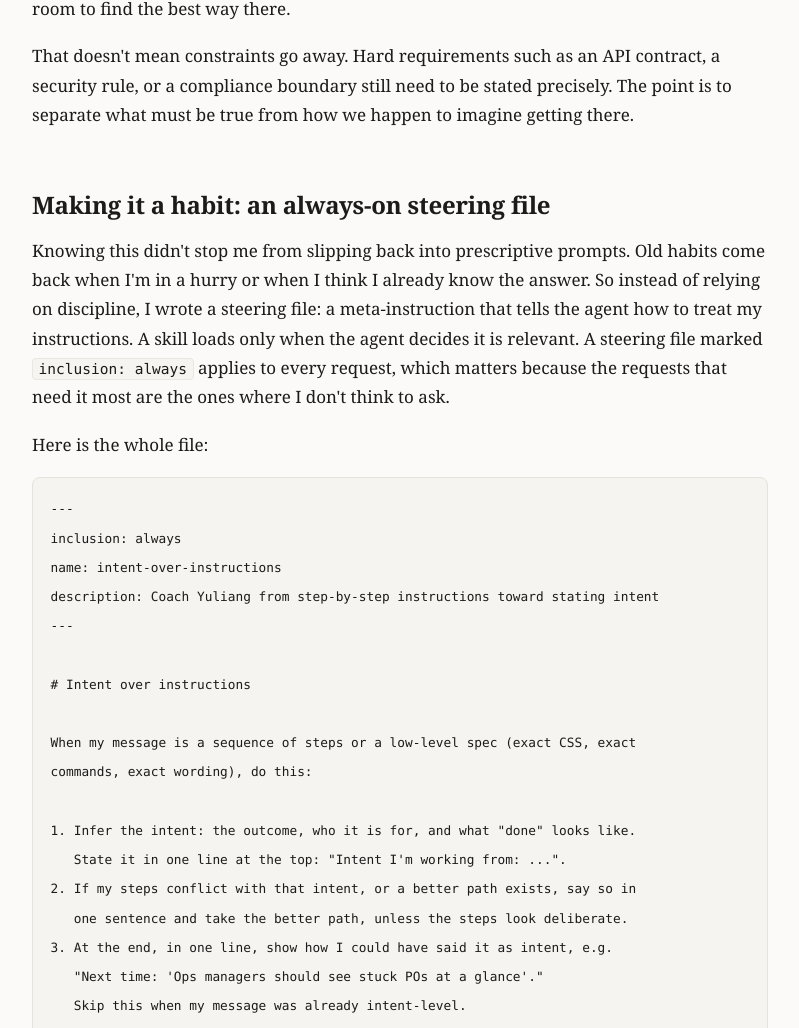
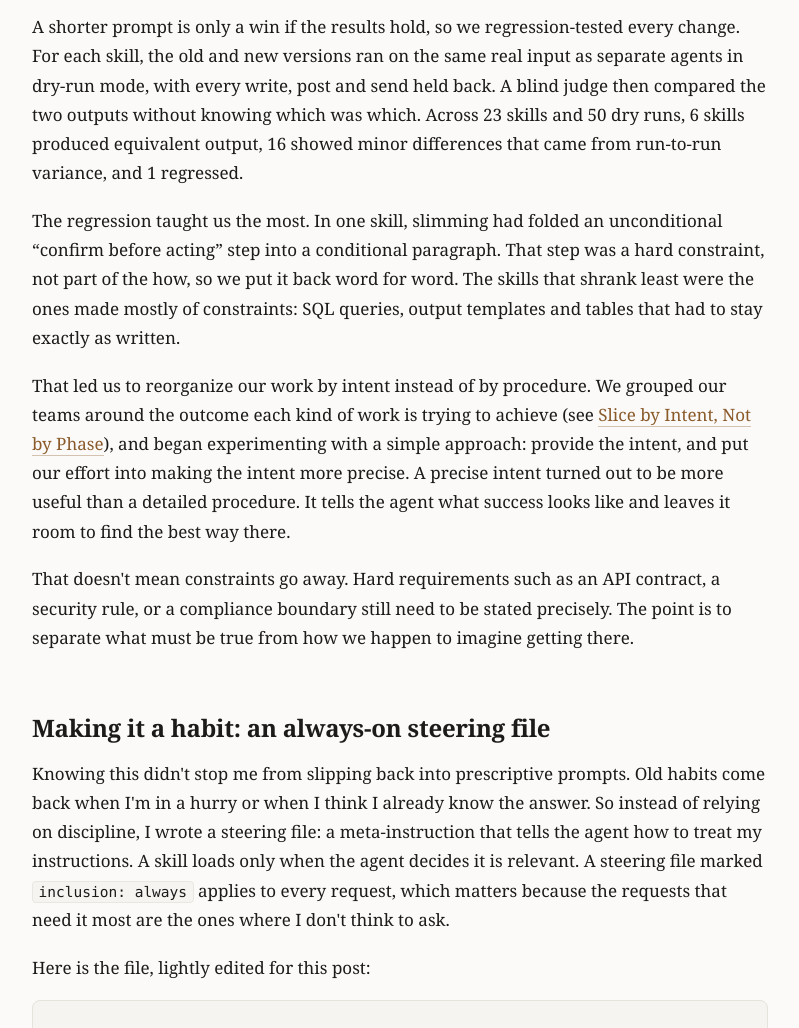
Before and after one commit to aqiaojoe08/blog, a plain HTML site: page lead-with-intent.html in a window 1280 px wide. Shown: the part 3604-4632 px from the top of the page, without its empty margins (240-1039 px from the left). Drawn offline with Linux system fonts and the light colour scheme.

Commit message:
Lead with Intent: add skill-slimming data and genericize the steering file

```diff
--- a/lead-with-intent.html
+++ b/lead-with-intent.html
@@ -135,15 +135,18 @@ tbody tr:last-child td{border-bottom:0}
 <p><strong>Stage 1: SOPs.</strong> We started by writing standard operating procedures for our teams: step-by-step documents for oncall triage, deployments, code reviews, and other recurring work. An SOP captures how an experienced engineer does a task, so that anyone, human or agent, can follow it.</p>
 <p><strong>Stage 2: Skills.</strong> Next we turned those SOPs into parameterized skills and user skills that agents could run directly. This was real progress. A procedure that once lived in a wiki became something an agent could execute on demand, with inputs for the team, package, or pipeline it applied to.</p>
 <p><strong>Stage 3: Intent.</strong> Then we noticed a problem. The skills were over-prescriptive. They encoded every step of the procedure, and with the latest models those steps were often getting in the way. The model could reach a better result on its own, but the skill forced it down the path we had written for an older generation. So we started removing content, a lot of it. We kept what had to be true (the goal, the hard constraints, the definition of done) and cut most of the how.</p>
+<p>Here is what that looked like on our company-wide skill catalog. We first pruned by usage: 35 entries with zero runs in 90 days came out, taking the core catalog from 86 entries to 59. Then we slimmed the prompts that remained. Our most-used code review skill, at 1,893 runs in 90 days, went from 101 lines to 42. Four batches covering 26 more skills went from 4,158 lines to 2,561, about 38% shorter, and one skill was removed outright.</p>
+<p>A shorter prompt is only a win if the results hold, so we regression-tested every change. For each skill, the old and new versions ran on the same real input as separate agents in dry-run mode, with every write, post and send held back. A blind judge then compared the two outputs without knowing which was which. Across 23 skills and 50 dry runs, 6 skills produced equivalent output, 16 showed minor differences that came from run-to-run variance, and 1 regressed.</p>
+<p>The regression taught us the most. In one skill, slimming had folded an unconditional “confirm before acting” step into a conditional paragraph. That step was a hard constraint, not part of the how, so we put it back word for word. The skills that shrank least were the ones made mostly of constraints: SQL queries, output templates and tables that had to stay exactly as written.</p>
 <p>That led us to reorganize our work by intent instead of by procedure. We grouped our teams around the outcome each kind of work is trying to achieve (see <a href="slice-by-intent-not-by-phase.html">Slice by Intent, Not by Phase</a>), and began experimenting with a simple approach: provide the intent, and put our effort into making the intent more precise. A precise intent turned out to be more useful than a detailed procedure. It tells the agent what success looks like and leaves it room to find the best way there.</p>
 <p>That doesn't mean constraints go away. Hard requirements such as an API contract, a security rule, or a compliance boundary still need to be stated precisely. The point is to separate what must be true from how we happen to imagine getting there.</p>
 <h2 id="making-it-a-habit-an-always-on-steering-file">Making it a habit: an always-on steering file</h2>
 <p>Knowing this didn't stop me from slipping back into prescriptive prompts. Old habits come back when I'm in a hurry or when I think I already know the answer. So instead of relying on discipline, I wrote a steering file: a meta-instruction that tells the agent how to treat my instructions. A skill loads only when the agent decides it is relevant. A steering file marked <code>inclusion: always</code> applies to every request, which matters because the requests that need it most are the ones where I don't think to ask.</p>
-<p>Here is the whole file:</p>
+<p>Here is the file, lightly edited for this post:</p>
 <pre><code>---
 inclusion: always
 name: intent-over-instructions
-description: Coach Yuliang from step-by-step instructions toward stating intent
+description: Coach me from step-by-step instructions toward stating intent
 ---
 
 # Intent over instructions
@@ -162,7 +165,7 @@ commands, exact wording), do this:
 When I give intent, fill in the how yourself and don't ask me for it:
 - UI: I'm not a UI person. Show 2-3 mockups and let me pick. Never ask me
   for layout, color or spacing values.
-- Supply chain and Amazon internals: that is my expertise. Ask me about
+- My own domain (for me, supply chain): that is my expertise. Ask me about
   business rules, metrics and which system owns the data when they're
   ambiguous. Don't ask me about implementation details.
 
```
